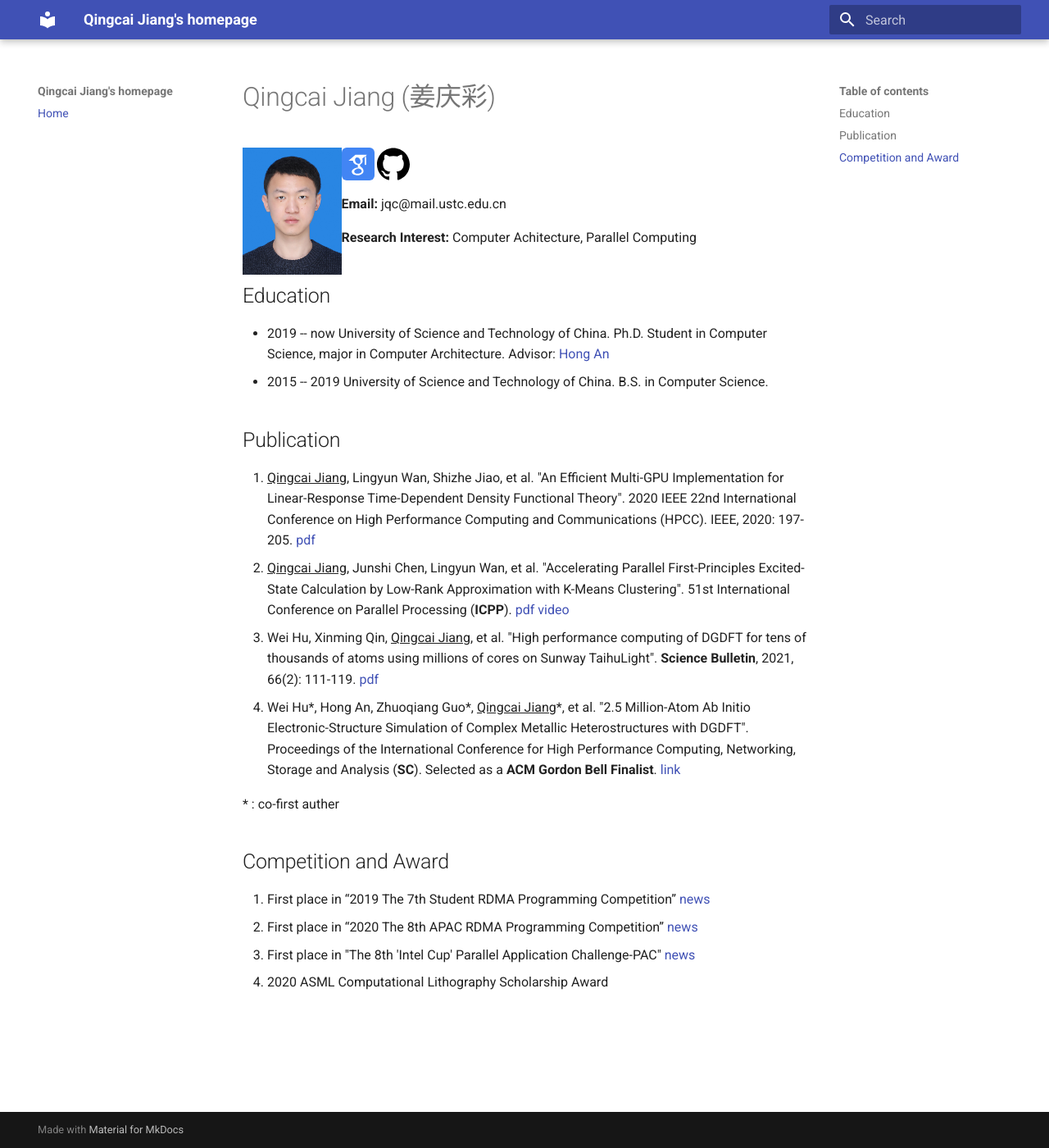
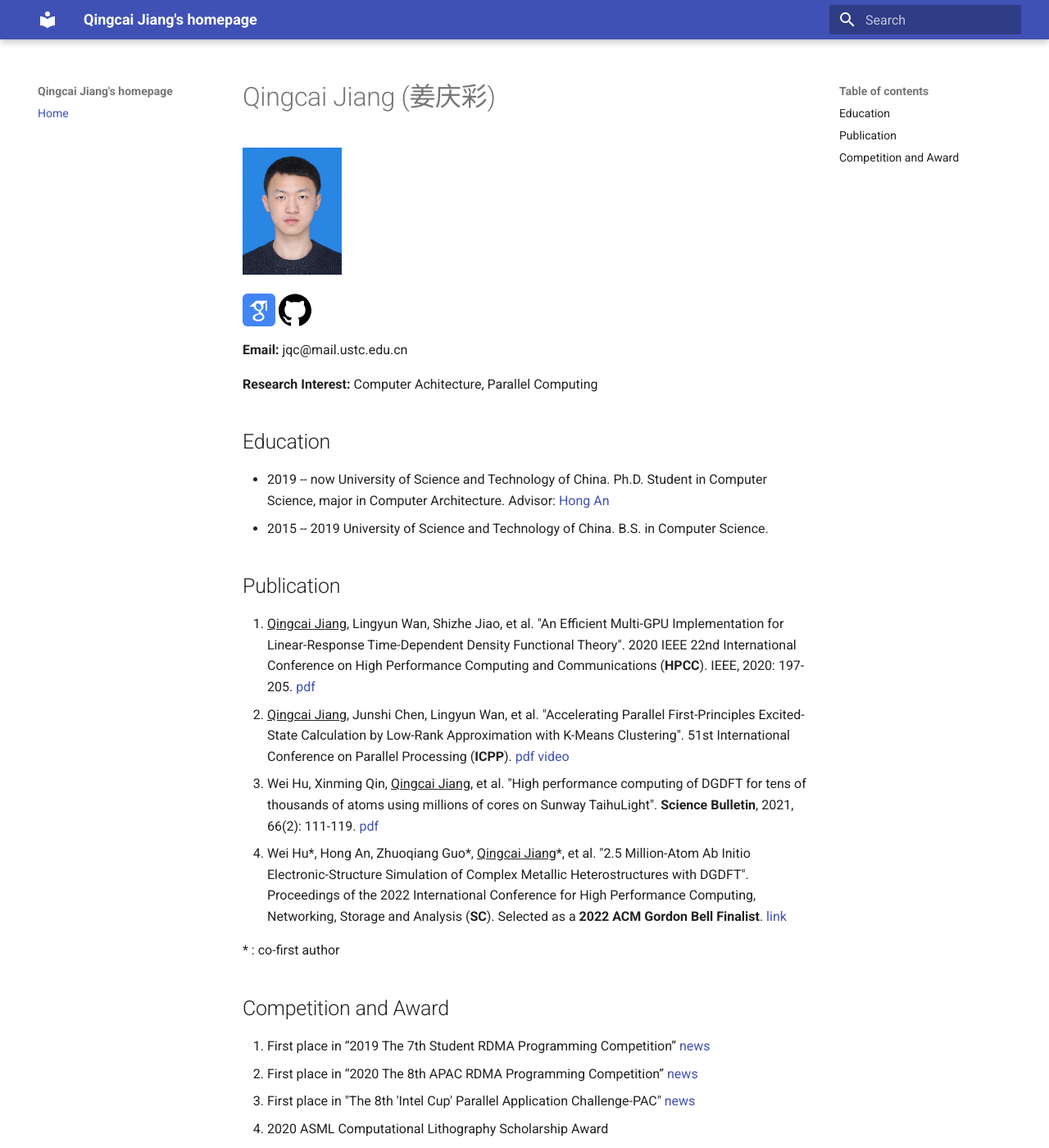
Before and after one commit to qcjiang/qcjiang.github.io, an MkDocs documentation site: the page built from docs/index.md, in a window 1280 px wide and 1400 px high. Shown: the whole window at 82% size. Built offline with MkDocs 1.6.1 and Material for MkDocs 9.7.7, drawn with Linux system fonts in a browser that asks for light colours.

Commit message:
fix typo

```diff
--- a/docs/index.md
+++ b/docs/index.md
@@ -1,5 +1,5 @@
 # Qingcai Jiang (姜庆彩)
-<img src="picture\jqc.jpg" alt="jqc" style="zoom:25%; float:left;" />
+<img src="picture\jqc.jpg" alt="jqc" style="zoom:25%;" />
 
 <a href="https://scholar.google.com/citations?user=OaiS4pMAAAAJ" target="blank"><img align="center" src="picture\googlescholar.svg" alt="" height="30" width="40"  /></a> <a href="https://github.com/qcjiang" target="blank"><img align="center" src="picture\github.svg" alt="" height="30" width="40"  /></a>
 
@@ -9,22 +9,22 @@
 
 ## Education
 
-- 2019 -- now University of Science and Technology of China. Ph.D. Student in Computer Science, major in Computer Architecture. Advisor: <a href="https://cs.ustc.edu.cn/2020/0426/c23235a460072/page.htm">Hong An</a>
+- 2019 -- now University of Science and Technology of China. Ph.D. Student in Computer Science, major in Computer Architecture. Advisor: <a href="https://cs.ustc.edu.cn/2020/0426/c23235a460072/page.htm" target="blank">Hong An</a>
 - 2015 -- 2019 University of Science and Technology of China. B.S. in Computer Science.
 
 ## Publication
 
-1. <u>Qingcai Jiang</u>, Lingyun Wan, Shizhe Jiao, et al. "An Efficient Multi-GPU Implementation for Linear-Response Time-Dependent Density Functional Theory". 2020 IEEE 22nd International Conference on High Performance Computing and Communications (HPCC). IEEE, 2020: 197-205. <a href="pdf/lrtddft_gpu_hpcc2020.pdf">pdf</a>
-2. <u>Qingcai Jiang</u>, Junshi Chen, Lingyun Wan, et al. "Accelerating Parallel First-Principles Excited-State Calculation by Low-Rank Approximation with K-Means Clustering". 51st International Conference on Parallel Processing (**ICPP**). <a href="pdf/lrtddft_isdf_icpp2022.pdf">pdf</a> <a href="https://www.youtube.com/watch?v=fjSMj3iBNpU&list=PLv0Xcy0uv4R9EnuG01ZC8Ega5oydARAmT&index=3&ab_channel=ICPP2022">video</a>
-3. Wei Hu, Xinming Qin, <u>Qingcai Jiang</u>, et al. "High performance computing of DGDFT for tens of thousands of atoms using millions of cores on Sunway TaihuLight". **Science Bulletin**, 2021, 66(2): 111-119. <a href="pdf/dgdft_sunway_scibull2020.pdf">pdf</a>
+1. <u>Qingcai Jiang</u>, Lingyun Wan, Shizhe Jiao, et al. "An Efficient Multi-GPU Implementation for Linear-Response Time-Dependent Density Functional Theory". 2020 IEEE 22nd International Conference on High Performance Computing and Communications (**HPCC**). IEEE, 2020: 197-205. <a href="pdf/lrtddft_gpu_hpcc2020.pdf" target="blank">pdf</a>
+2. <u>Qingcai Jiang</u>, Junshi Chen, Lingyun Wan, et al. "Accelerating Parallel First-Principles Excited-State Calculation by Low-Rank Approximation with K-Means Clustering". 51st International Conference on Parallel Processing (**ICPP**). <a href="pdf/lrtddft_isdf_icpp2022.pdf" target="blank">pdf</a> <a href="https://www.youtube.com/watch?v=fjSMj3iBNpU&list=PLv0Xcy0uv4R9EnuG01ZC8Ega5oydARAmT&index=3&ab_channel=ICPP2022" target="blank">video</a>
+3. Wei Hu, Xinming Qin, <u>Qingcai Jiang</u>, et al. "High performance computing of DGDFT for tens of thousands of atoms using millions of cores on Sunway TaihuLight". **Science Bulletin**, 2021, 66(2): 111-119. <a href="pdf/dgdft_sunway_scibull2020.pdf" target="blank">pdf</a>
 4. Wei Hu\*, Hong An, Zhuoqiang Guo\*, <u>Qingcai Jiang</u>\*, et al. "2.5 Million-Atom Ab Initio Electronic-Structure
-   Simulation of Complex Metallic Heterostructures with DGDFT". Proceedings of the International Conference for High Performance Computing, Networking, Storage and Analysis (**SC**). Selected as a **ACM Gordon Bell Finalist**. <a href="https://sc22.supercomputing.org/presentation/?id=gb105&sess=sess191">link</a>
+   Simulation of Complex Metallic Heterostructures with DGDFT". Proceedings of the 2022 International Conference for High Performance Computing, Networking, Storage and Analysis (**SC**). Selected as a **2022 ACM Gordon Bell Finalist**. <a href="https://sc22.supercomputing.org/presentation/?id=gb105&sess=sess191" target="blank">link</a>
 
-\* : co-first auther
+\* : co-first author
 
 ## Competition and Award
 
-1. First place in “2019 The 7th Student RDMA Programming Competition”  [news](http://news.ustc.edu.cn/info/1055/49558.htm)
-3. First place in “2020 The 8th APAC RDMA Programming Competition” [news](http://news.ustc.edu.cn/info/1047/73404.htm)
-4. First place in "The 8th 'Intel Cup' Parallel Application Challenge-PAC" [news](http://news.ustc.edu.cn/info/1055/73007.htm)
-5. 2020 ASML Computational Lithography Scholarship Award
+1. First place in “2019 The 7th Student RDMA Programming Competition” <a href="http://news.ustc.edu.cn/info/1055/49558.htm" target="blank"> news</a>
+2. First place in “2020 The 8th APAC RDMA Programming Competition” <a href="http://news.ustc.edu.cn/info/1047/73404.htm" target="blank"> news</a>
+3. First place in "The 8th 'Intel Cup' Parallel Application Challenge-PAC" <a href="http://news.ustc.edu.cn/info/1055/73007.htm" target="blank"> news</a>
+4. 2020 ASML Computational Lithography Scholarship Award
```
